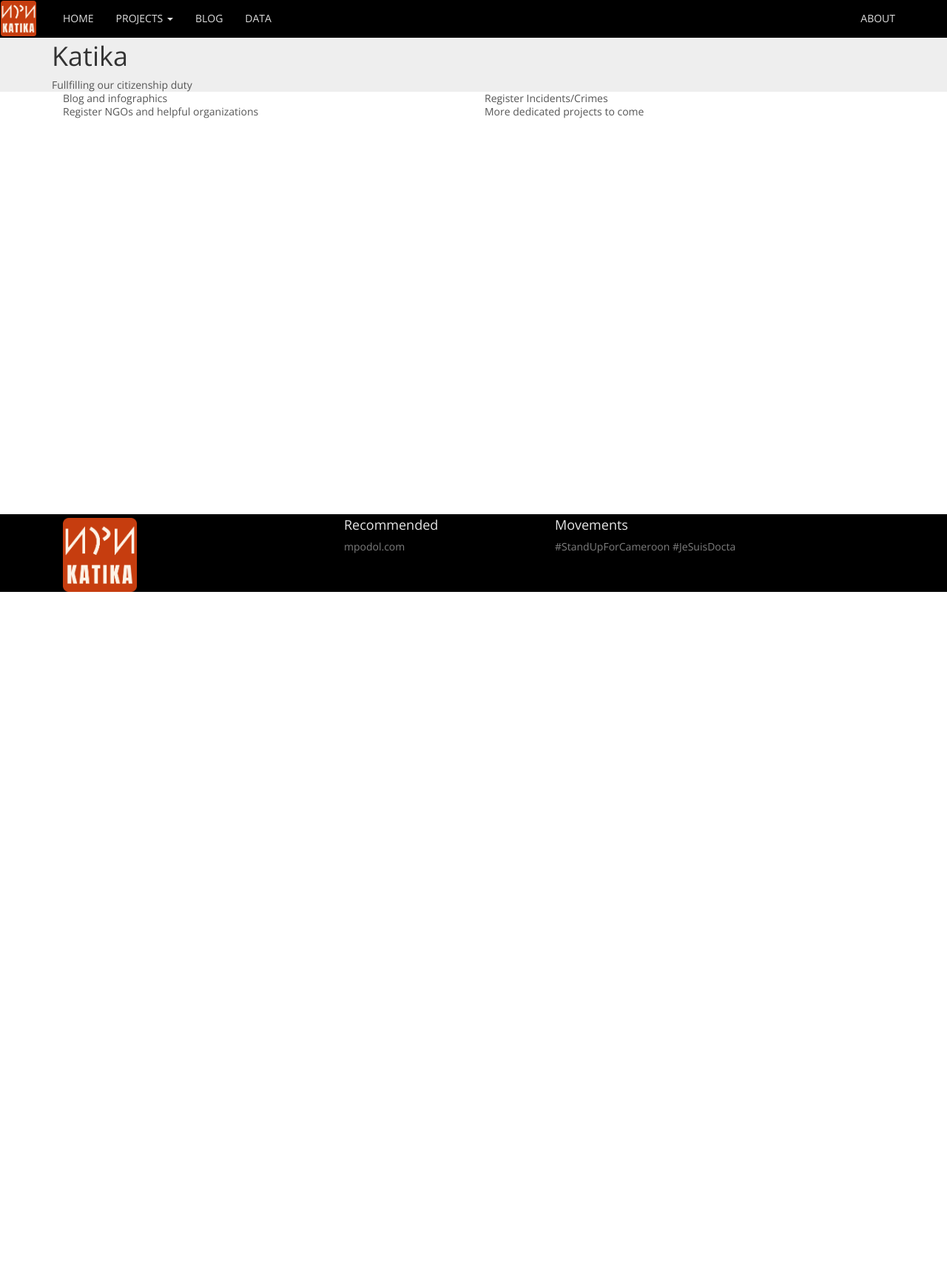
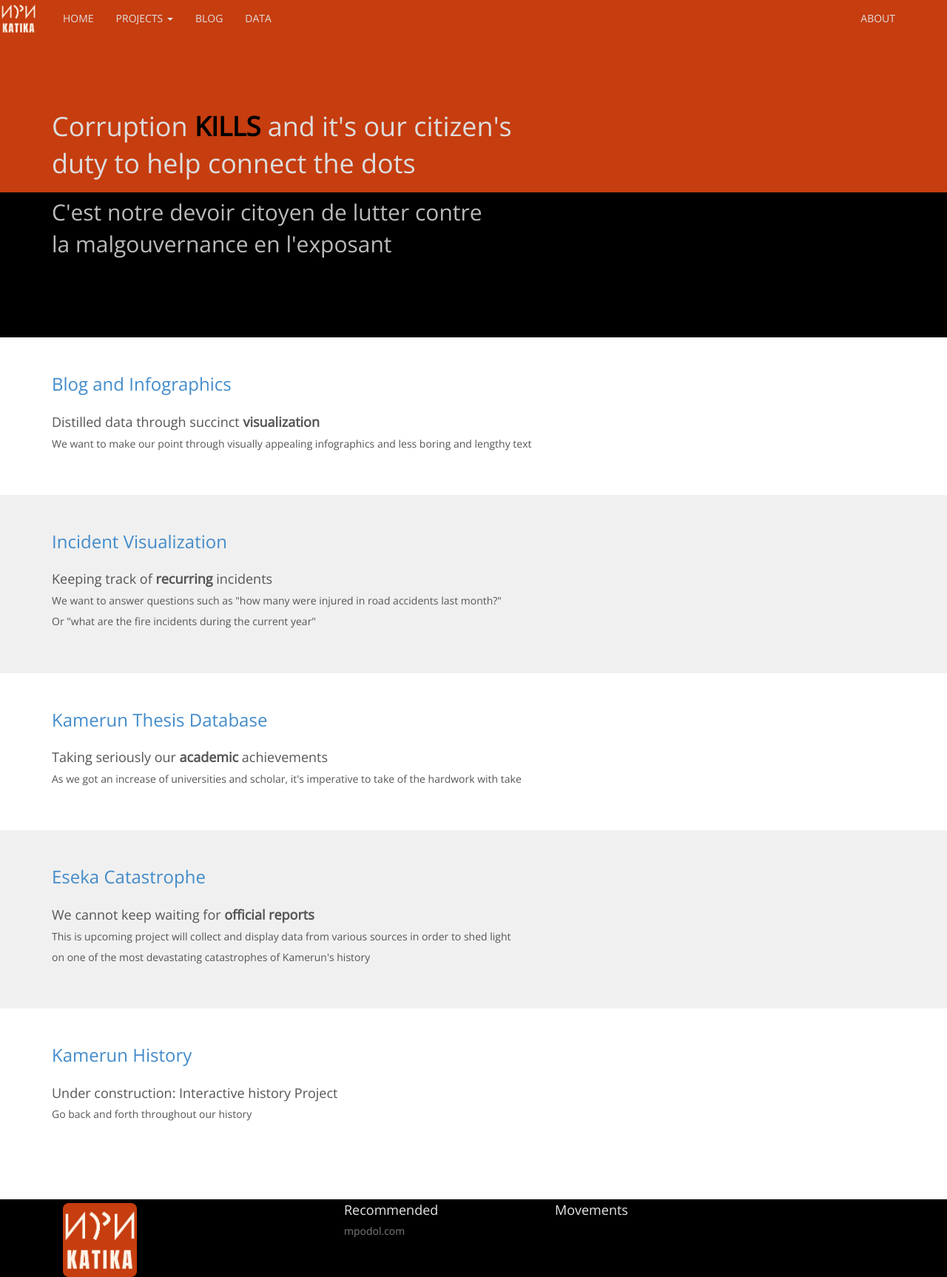
Before and after one commit to 2trc/katika, a Django app: template templates/home.html in a window 1280 px wide. Shown: the whole page at 74% size. Before the commit the page ends 800 px from the top, so only its background shows below. Run offline with Django 3.2, Linux system fonts and the light colour scheme; the template is opened without the code that fills it, so the values that code supplies are empty; some libraries are stand-ins or nearby versions.

Commit message:
adding blog, kthesis and polishing incident app

```diff
--- a/incident/templates/add_incident.html
+++ b/incident/templates/add_incident.html
@@ -1,6 +1,7 @@
 {% extends "base.html" %}
 
 {% load static %}
+
 
 {%comment%}
 https://blog.bixly.com/awesome-forms-django-crispy-forms
@@ -10,6 +11,7 @@ https://blog.bixly.com/awesome-forms-django-crispy-forms
 {% crispy form %}
 
 {% block extra_css %}
+    <link rel="stylesheet" type="text/css" href="{% static 'css/incident.css' %}">
 	<!--<link rel="stylesheet" type="text/css" href="{% static 'css/font-awesome.min.css' %}">-->
 	<link rel="stylesheet" type="text/css" href="{% static 'css/ol.css' %}">
 <!--<script type="text/javascript" src="{% static 'js/jquery-3.2.1.js' %}"></script>-->
--- a/incident/urls.py
+++ b/incident/urls.py
@@ -2,7 +2,7 @@ from django.conf.urls import url, include
 from django.contrib import admin
 from rest_framework import routers
 from .views import incident_home, incident_geo_serialize,IncidentViewSet, \
-    IncidentTypeViewSet, incident_add, anycluster
+    IncidentTypeViewSet, incident_add, incident_aggregation, anycluster
 
 
 
@@ -13,7 +13,7 @@ from .views import incident_home, incident_geo_serialize,IncidentViewSet, \
 
 router = routers.DefaultRouter()
 router.register(r'api/type', IncidentTypeViewSet)
-router.register(r'api', IncidentViewSet)
+router.register(r'api', IncidentViewSet, base_name="Incident")
 
 
 # Wire up our API using automatic URL routing.
@@ -21,6 +21,7 @@ router.register(r'api', IncidentViewSet)
 urlpatterns = [
     url(r'^$', incident_home),
     url(r'^add', incident_add),
+    url(r'^aggregate', incident_aggregation),
     url(r'^', include(router.urls)),
     url(r'geojson', incident_geo_serialize),
     url(r'^api-auth/', include('rest_framework.urls', namespace='rest_framework')),
--- a/katika/urls.py
+++ b/katika/urls.py
@@ -40,7 +40,7 @@ urlpatterns += [
     # one homepage pattern, so if you use a different one, comment this
     # one out.
 
-    url("^$", direct_to_template, {"template": "index.html"}, name="home"),
+    # url("^$", direct_to_template, {"template": "index.html"}, name="home"),
 
     # HOMEPAGE AS AN EDITABLE PAGE IN THE PAGE TREE
     # ---------------------------------------------
@@ -61,9 +61,11 @@ urlpatterns += [
     url("^eseka/", include("eseka.urls")),
 
     url(r'^incident/', include('incident.urls')),
+    url(r'^kthesis/', include('kthesis.urls')),
     url(r'^about/', about, name='about'),
     url(r'^$', home, name='home'),
     url(r'anycluster/', include('anycluster.urls')),
+    url(r'^blog/', include('kblog.urls')),
 
     # HOMEPAGE FOR A BLOG-ONLY SITE
     # -----------------------------
--- a/static/css/katika.css
+++ b/static/css/katika.css
@@ -14,7 +14,7 @@ html {
 }
 body {
   /* Margin bottom by footer height */
-  margin-bottom: 100px;
+  margin-bottom: 150px;
 }
 
 
@@ -51,7 +51,7 @@ h6, .h6 {
   margin-top: 0;
   /*font-family: "Helvetica Neue", Helvetica, Arial, sans-serif;*/
   font-weight: normal;
-  color: #333;
+  /*color: #333;*/
 }
 
 /*h3 {
@@ -69,7 +69,7 @@ h4 {
 }
 
 .navbar {
-    background-color: #000;
+    background-color: #c63d0f;
     color: #AAAAAA;
     margin-bottom: 0px;
 }
@@ -83,8 +83,8 @@ h4 {
 }
 
 .navbar-default {
-  background-color: #000000;
-  border-color: #000000;
+  background-color: #c63d0f;
+  border-color: #c63d0f;
 }
 .navbar-default .navbar-brand {
   color: #e0e0e0;
@@ -158,41 +158,57 @@ h4 {
     padding: 5px 0px 0px 0px;
 }
 
-.blogs {
-    padding: 2px 2px;
-
+#header {
+    /*background-image: url("../img/red_black_bg.png");
+    background=repeat: repeat-x;*/
 }
 
-.blog-ext {
-    margin: 10px 0px 10px 0px;
-    background-color: #FAFAFA;
-    border-bottom: 1px solid #F0F0F0;
+#header2 {
+    background-image: url("../img/mapNdots.svg");
 }
 
-.blog-ext:hover {
+#page-header {
+    padding: 30px 0px;
+    background: #000;
+    color: #bbbbbb;
+}
+
+/* try to restrict highlight to the blocks or header*/
+.highlight {
+    color: #000000;
+    font-weight: bold;
+}
+
+.block {
+    color: #dddddd;
+    padding-top: 100px;
+    padding-bottom: 10px;
+    background-color: #c63d0f;
+}
+
+.block-alt {
+    color: #bbbbbb;
+    padding-top: 10px;
+    padding-bottom: 100px;
+    background-color: #000000;
+}
+
+.project-item {
+    padding-top: 50px;
+    padding-bottom: 50px;
+}
+
+.project-alt {
     background-color: #F0F0F0;
 }
 
-.blog {
-    padding: 1px 1px;
-
-
-    /*padding-bottom: 1.5rem;
-    margin-bottom: 1.5rem;*/
-
+.promotion {
+    color: #bbbbbb;
+    padding-top: 8px;
+    padding-bottom: 8px;
+    background-color: #000;
 }
 
-.blog a:link {
-    color: #7E7E7E;
-}
-
-.blog a:visited {
-    color: #7E7E7E;
-}
-
-.blog-figure {
-    float: left;
-}
 
 .footer {
   position: absolute;
@@ -244,36 +260,6 @@ footer a:visited {
     color: #7E7E7E;
 }
 
-.item-title {
-    font-size: 16px;
-}
-
-.item-date {
-    font-size: 8px;
-    /*color: #E7E7E7;*/
-}
-
-.casualties {
-    text-align: center;
-}
-
-.casualties > h3 {
-    font-size: 48px;
-}
-
-.casualties > h5 {
-    font-size: 10px;
-}
-
-.submission-form {
-    /*margin: 0px 0px 50px 0px;*/
-    padding-bottom: 10px;
-    /*background-color: #F0F0F0;
-    border-top: 1px solid #E0E0E0;
-    border-bottom: 1px solid #E0E0E0;*/
-    margin-bottom: 10px;
-    margin-top: 10px;
-}
 
 .btn-regular {
   color: #ffffff;
--- a/templates/base.html
+++ b/templates/base.html
@@ -65,9 +65,11 @@
 
 
                     <ul class="dropdown-menu">
-                    <li><a href="/incident/">Register Crimes</a></li>
-                    <li><a href="#">Register NGOs...</a></li>
+                    <li><a href="/incident/">Incidents</a></li>
+                    <li><a href="/kthesis/">Theses</a></li>
+                    <li><a href="/">Kamerun History</a></li>
                     {%comment%}
+                        <li><a href="#">Register NGOs...</a></li>
                         <li><a href="#">Eseka case</a></li>
                         <!--
                         <li role="separator" class="divider"></li>
@@ -75,13 +77,12 @@
                         <li><a href="#">Separated link</a></li>
                         -->
                         <li><a href="#">Titre Foncier</a></li>
-                        <li><a href="#">Cameroon History</a></li>
                     {%endcomment%}
                     <li><a href="#">Others...</a></li>
                   </ul>
 
                 </li>
-                  <li><a href="#">BLOG</a></li>
+                  <li><a href="/blog">BLOG</a></li>
 
                 <li>
                     <a href="#">DATA</a>
@@ -117,9 +118,11 @@
                 </div>
                 <div class="col-xs-6 col-md-3">
                     <h4>Movements</h4>
+                    {%comment%}
+                    <a href="https://www.facebook.com/StandUp4Cameroon/" target="_blank">#JeSuisDocta</a>
                     <a href="https://www.facebook.com/StandUp4Cameroon/" target="_blank">#StandUpForCameroon</a>
-                    <a href="https://www.facebook.com/StandUp4Cameroon/" target="_blank">#JeSuisDocta</a>
                     <a href=""></a>
+                    {%endcomment%}
                 </div>
             </div>
         </footer>
--- a/templates/home.html
+++ b/templates/home.html
@@ -4,20 +4,64 @@
 
 {% block content %}
 
-    <div class="promotion">
-        <div class="container">
+    <section id="header">
+        <!--<div id="header2">-->
 
-            <h1>Katika</h1>
+            <div class="block">
+                <div class="container">
 
-            <div class="intro">Fullfilling our citizenship duty</div>
+                    <h1>Corruption <span class="highlight">KILLS</span> and it's our citizen's</h1>
+                <h1>duty to help connect the dots</h1>
+                </div>
+            </div>
+
+            <div class="block-alt">
+                <div class="container">
+                <h2>C'est notre devoir citoyen de lutter contre</h2>
+                <h2>la malgouvernance en l'exposant</h2>
+                </div>
+            </div>
+        <!--</div>-->
+    </section>
+    <section id="projects">
+        <div class="project-item">
+            <div class="container">
+                <h3><a href="/blog">Blog and Infographics</a></h3><br>
+                <h4>Distilled data through succinct <strong>visualization</strong></h4>
+                <p>We want to make our point through visually appealing infographics and less boring and lengthy text</p>
+            </div>
         </div>
-    </div>
-    <div class="container">
-    	<div class="col-md-6 col-xs-12">Blog and infographics</div>
-    	<div class="col-md-6 col-xs-12">Register Incidents/Crimes</div>
-    	<div class="col-md-6 col-xs-12">Register NGOs and helpful organizations</div>
-    	<div class="col-md-6 col-xs-12">More dedicated projects to come</div>
-    </div>
+        <div class="project-item project-alt">
+            <div class="container">
+                <h3><a href="/incident">Incident Visualization</a></h3><br>
+                <h4>Keeping track of <strong>recurring</strong> incidents</h4>
+                <p>We want to answer questions such as "how many were injured in road accidents last month?"</p>
+                <p>Or "what are the fire incidents during the current year"</p>
+            </div>
+        </div>
+        <div class="project-item">
+            <div class="container">
+                <h3><a href="/kthesis">Kamerun Thesis Database</a></h3><br>
+                <h4>Taking seriously our <strong>academic</strong> achievements</h4>
+                <p>As we got an increase of universities and scholar, it's imperative to take of the hardwork with take</p>
+            </div>
+        </div>
+        <div class="project-item project-alt">
+            <div class="container">
+                <h3><a href="/">Eseka Catastrophe</a></h3><br>
+                <h4>We cannot keep waiting for <strong>official reports</strong></h4>
+                <p>This is upcoming project will collect and display data from various sources in order to shed light</p>
+                <p>on one of the most devastating catastrophes of Kamerun's history</p>
+            </div>
+        </div>
+        <div class="project-item">
+            <div class="container">
+                <h3><a href="/">Kamerun History</a></h3><br>
+                <h4>Under construction: Interactive history Project</h4>
+                <p>Go back and forth throughout our history</p>
+            </div>
+        </div>
+    </section>
 
 
 {% endblock %}
```
Also changed, not shown: incident/models.py (+21 -7 lines), incident/templates/anybase.html (added, +147 -0 lines), incident/templates/incident.html (+30 -21 lines), incident/views.py (+67 -2 lines), katika/settings.py (+5 -2 lines), static/css/blog.css (+36 -0 lines), static/js/incident.js (+152 -6 lines), static/shared/incident.html (+40 -8 lines).
